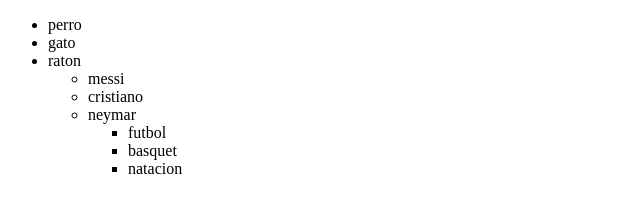
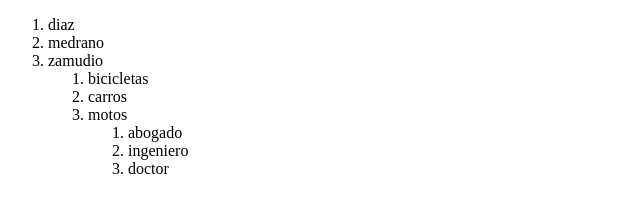
Before and after one commit to FlavioCampos2514/Tarea_CamposCastillo, a plain HTML site: page index.html in a window 1280 px wide. Shown: the whole page, without its empty margins (0-640 px from the left). Drawn offline with Linux system fonts and the light colour scheme.

Commit message:
version tres

```diff
--- a/index.html
+++ b/index.html
@@ -1,26 +1,29 @@
 <!DOCTYPE html>
 <html lang="en">
+
 <head>
     <meta charset="UTF-8">
     <meta name="viewport" content="width=device-width, initial-scale=1.0">
     <meta http-equiv="X-UA-Compatible" content="ie=edge">
     <title>Document</title>
 </head>
+
 <body>
-    <ul>
-        <li>perro</li>
-        <li>gato</li>
-        <li>raton</li>
-        <ul>
-            <li>messi</li>
-            <li>cristiano</li>
-            <li>neymar</li>
-            <ul>
-                <li>futbol</li>
-                <li>basquet</li>
-                <li>natacion</li>
-            </ul>
-        </ul>
-    </ul>
+    <ol>
+        <li>diaz</li>
+        <li>medrano</li>
+        <li>zamudio</li>
+        <ol>
+            <li>bicicletas</li>
+            <li>carros</li>
+            <li>motos</li>
+            <ol>
+                <li>abogado</li>
+                <li>ingeniero</li>
+                <li>doctor</li>
+            </ol>
+        </ol>
+    </ol>
 </body>
+
 </html>
```
